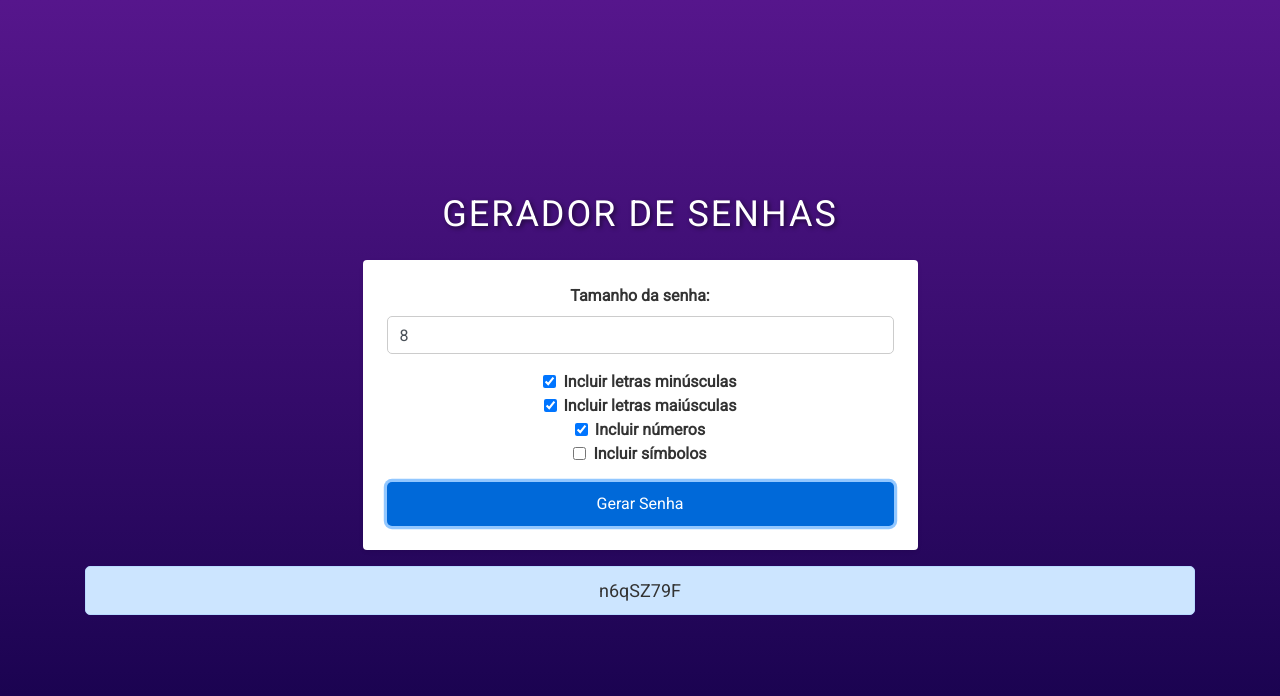
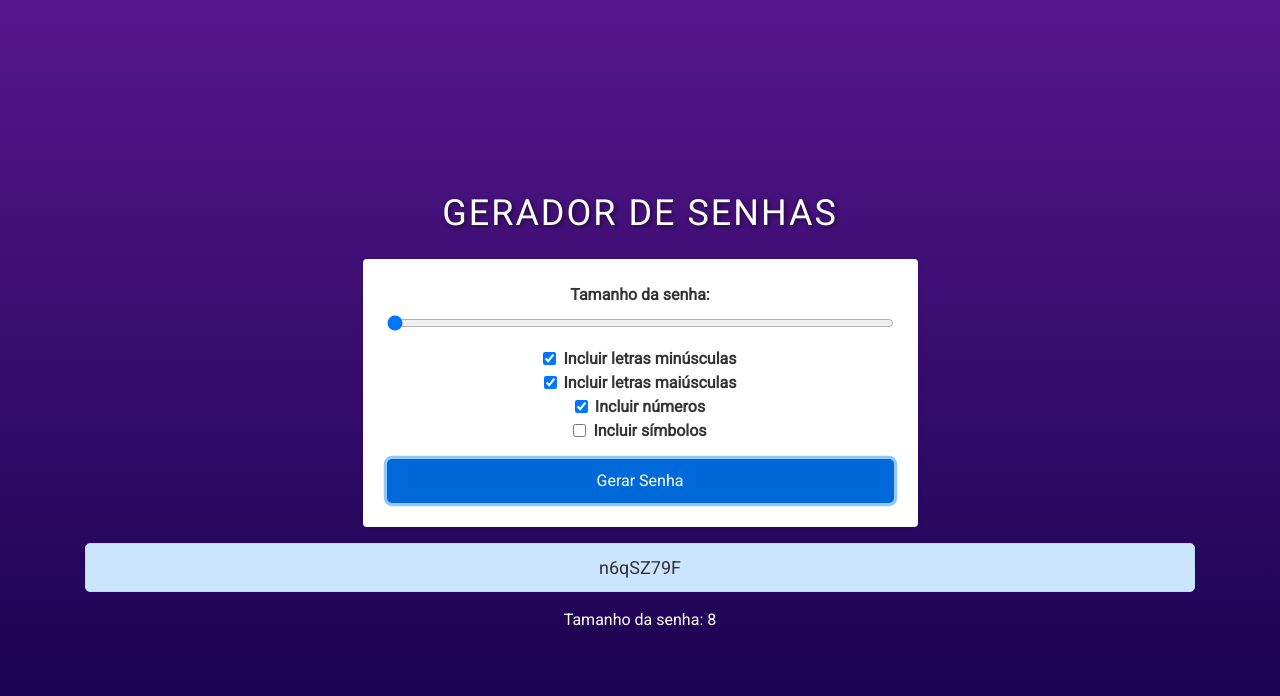
Before and after one commit to IanOliveiraSilva/Gerador-de-senhas, a plain HTML site: page index.html in a window 1280 px wide. Both pictures are taken after a click on the button "Gerar Senha". Drawn offline with nearby package versions, Linux system fonts and the light colour scheme.

Commit message:
Changing to slider input

```diff
--- a/index.html
+++ b/index.html
@@ -1,24 +1,20 @@
 <!DOCTYPE html>
 <html lang="pt-br">
-
 <head>
     <meta charset="UTF-8">
     <meta name="viewport" content="width=device-width, initial-scale=1.0">
-
     <title>Gerador de Senhas</title>
     <link rel="stylesheet" href="https://maxcdn.bootstrapcdn.com/bootstrap/4.5.2/css/bootstrap.min.css">
     <link href="https://fonts.googleapis.com/css?family=Roboto" rel="stylesheet">
     <link rel="stylesheet" href="style.css">
 </head>
-
 <body class="bg-light d-flex flex-column align-items-center justify-content-center min-vh-100">
     <h1 class="my-4 text-white title">Gerador de Senhas</h1>
     <div class="container text-center">
         <form class="col-md-6 bg-white p-4 rounded shadow-sm mx-auto">
-
             <div class="form-group">
                 <label for="length">Tamanho da senha:</label>
-                <input type="number" class="form-control" id="length" min="8" value="8">
+                <input type="range" class="form-control-range" id="length" min="8" max="20" value="8">
             </div>
             <div class="form-check">
                 <input type="checkbox" class="form-check-input" id="lowercase" checked>
@@ -38,10 +34,10 @@
             </div>
             <button type="button" class="btn btn-primary btn-block mt-3" onclick="gerarSenha()">Gerar Senha</button>
         </form>
-        <div id="senha" class="mt-3 alert alert-primary clickable"></div>
+        <div class="mt-3 alert alert-primary clickable" id="senha"></div>
+        <div class="mt-2">Tamanho da senha: <span id="lengthValue">8</span></div>
     </div>
 
     <script src="script.js"></script>
 </body>
-
 </html>
--- a/script.js
+++ b/script.js
@@ -1,5 +1,12 @@
+
+document.getElementById("length").addEventListener("input", function () {
+    var lengthValue = document.getElementById("lengthValue");
+    lengthValue.textContent = this.value;
+});
+
 function gerarSenha() {
     var length = document.getElementById("length").value;
+    document.getElementById("lengthValue").textContent = length;
     var lowercase = document.getElementById("lowercase").checked;
     var uppercase = document.getElementById("uppercase").checked;
     var numbers = document.getElementById("numbers").checked;
```
